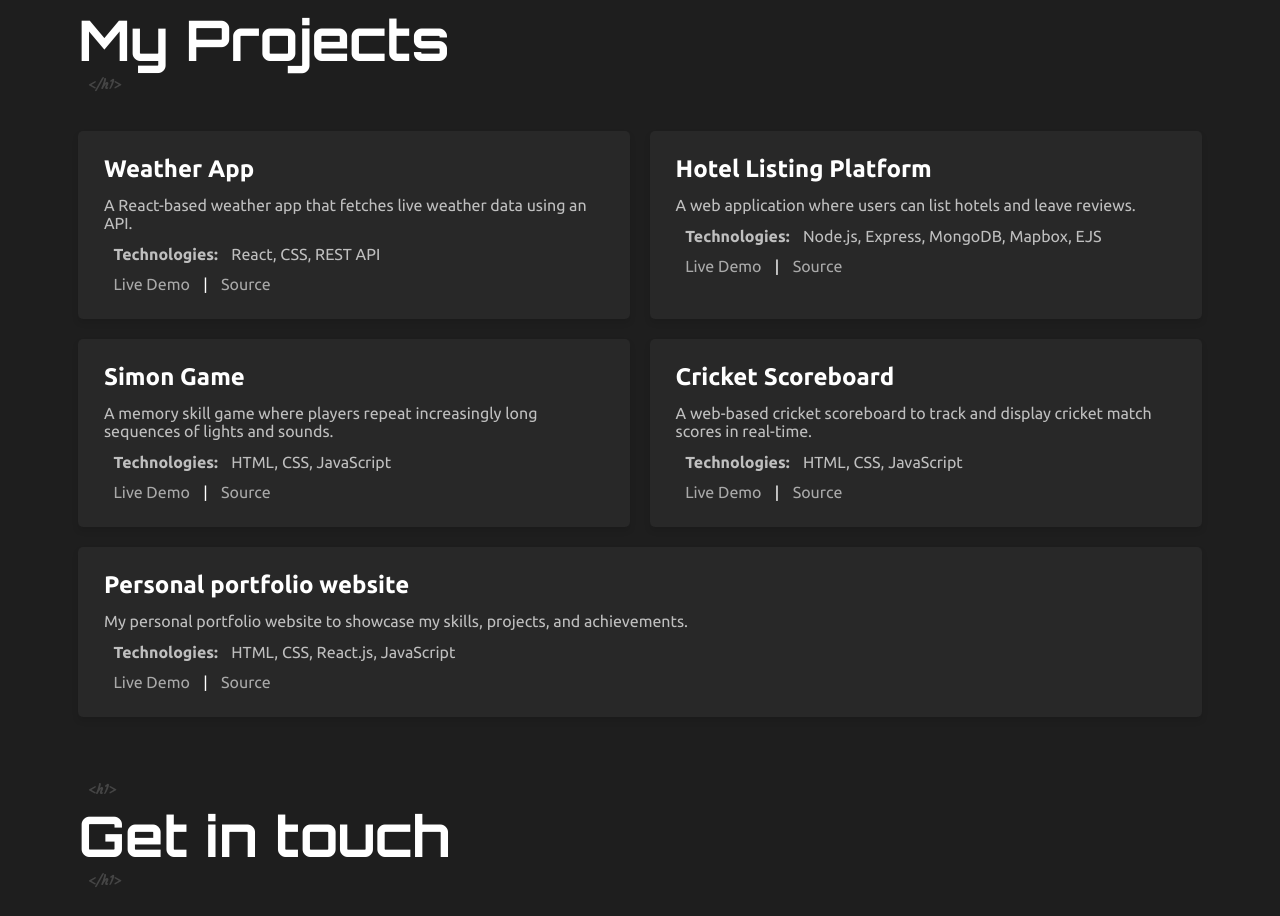
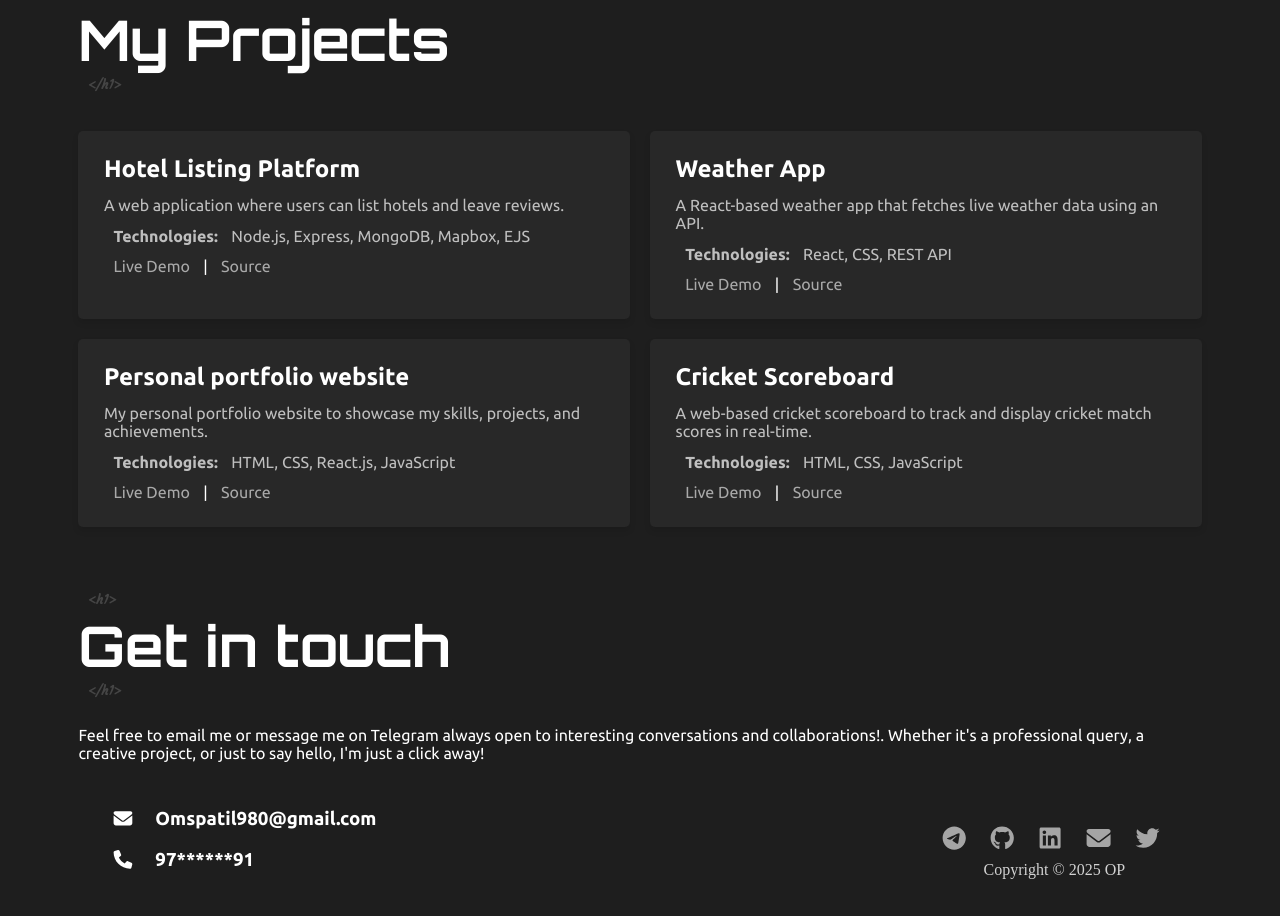
Before and after one commit to om151/Ompatil.dev, a React (Vite) app: page / in a window 1280 px wide. Shown: the part 1264-2180 px from the top of the page. Built offline with nearby package versions, Linux system fonts and the light colour scheme; a web font is replaced by a local one.

Commit message:
rearrange project

```diff
--- a/src/components/projectsData.js
+++ b/src/components/projectsData.js
@@ -3,6 +3,15 @@
 const projectsData = [
   {
     id: 1,
+    name: "Hotel Listing Platform",
+    description:
+      "A web application where users can list hotels and leave reviews.",
+    technologies: ["Node.js", "Express", "MongoDB", "Mapbox", "EJS"],
+    githubLink: "https://github.com/om151/VistaStay",
+    liveLink: "https://vistastay-6yv0.onrender.com/listings",
+  },
+  {
+    id: 2,
     name: "Weather App",
     description:
       "A React-based weather app that fetches live weather data using an API.",
@@ -11,22 +20,12 @@ const projectsData = [
     liveLink: "https://weatherapp-om151s-projects.vercel.app/",
   },
   {
-    id: 2,
-    name: "Hotel Listing Platform",
-    description:
-      "A web application where users can list hotels and leave reviews.",
-    technologies: ["Node.js", "Express", "MongoDB", "Mapbox", "EJS"],
-    githubLink: "https://github.com/om151/VistaStay",
-    liveLink: "https://vistastay-6yv0.onrender.com/listings",
-  },
-  {
-    id: 3,
-    name: "Simon Game",
-    description:
-      "A memory skill game where players repeat increasingly long sequences of lights and sounds.",
-    technologies: ["HTML", "CSS", "JavaScript"],
-    githubLink: "https://github.com/om151/Simon_game",
-    liveLink: "https://om151.github.io/Simon_game",
+    id:3,
+    name: "Personal portfolio website",
+    description: "My personal portfolio website to showcase my skills, projects, and achievements.",
+    technologies: ["HTML", "CSS", "React.js", "JavaScript"],
+    githubLink: "https://www.ompatil.dev/",
+    liveLink: "https://www.ompatil.dev",
   },
   {
     id: 4,
@@ -37,14 +36,17 @@ const projectsData = [
     githubLink: "https://github.com/om151/CricketScoreboard",
     liveLink: "https://om151.github.io/CricketScoreboard/",
   },
-  {
-    id:5,
-    name: "Personal portfolio website",
-    description: "My personal portfolio website to showcase my skills, projects, and achievements.",
-    technologies: ["HTML", "CSS", "React.js", "JavaScript"],
-    githubLink: "https://www.ompatil.dev/",
-    liveLink: "https://www.ompatil.dev",
-  }
+  // {
+  //   id: 5,
+  //   name: "Simon Game",
+  //   description:
+  //     "A memory skill game where players repeat increasingly long sequences of lights and sounds.",
+  //   technologies: ["HTML", "CSS", "JavaScript"],
+  //   githubLink: "https://github.com/om151/Simon_game",
+  //   liveLink: "https://om151.github.io/Simon_game",
+  // },
+
+
 ];
 
 export default projectsData;
```
